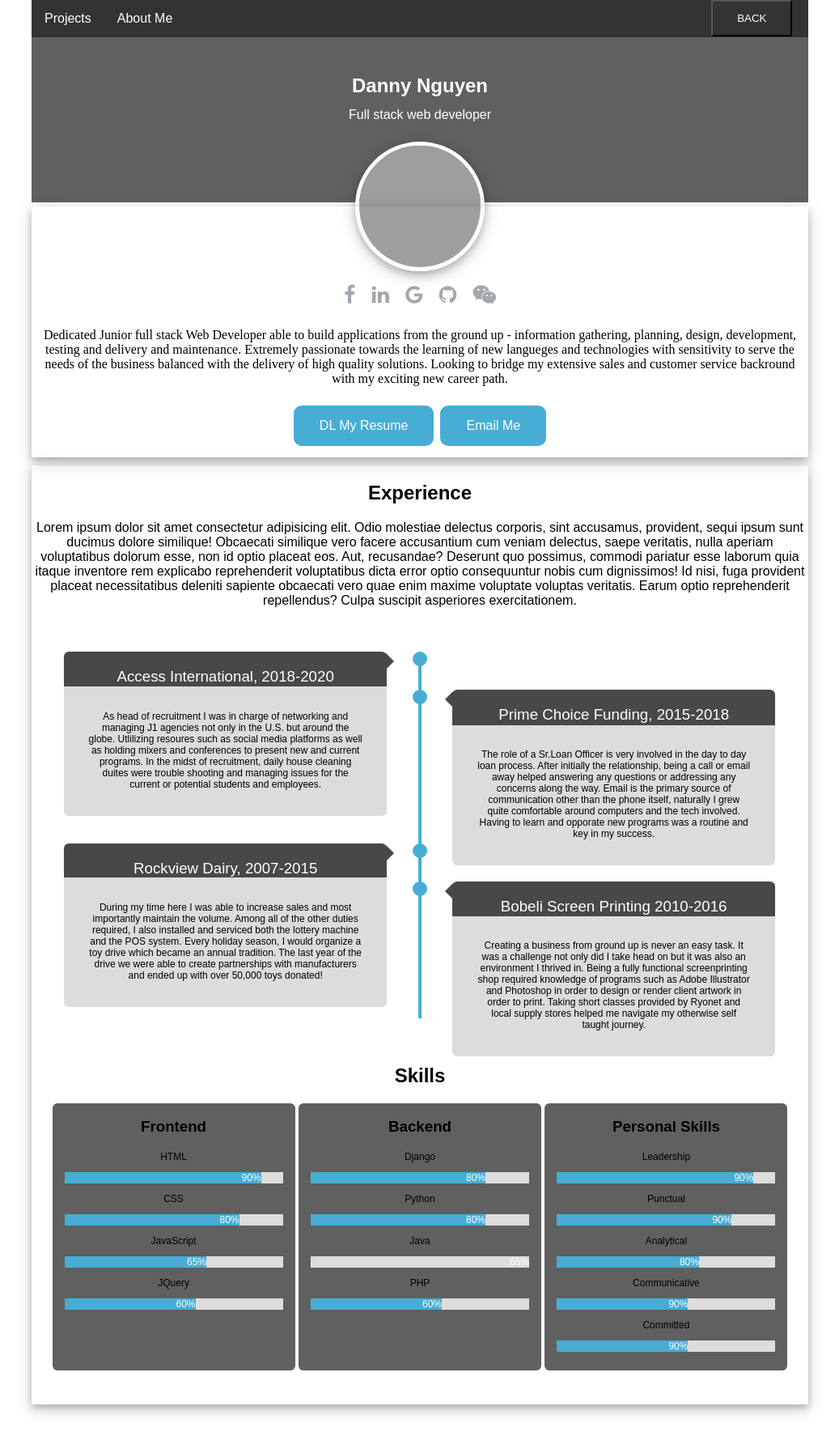
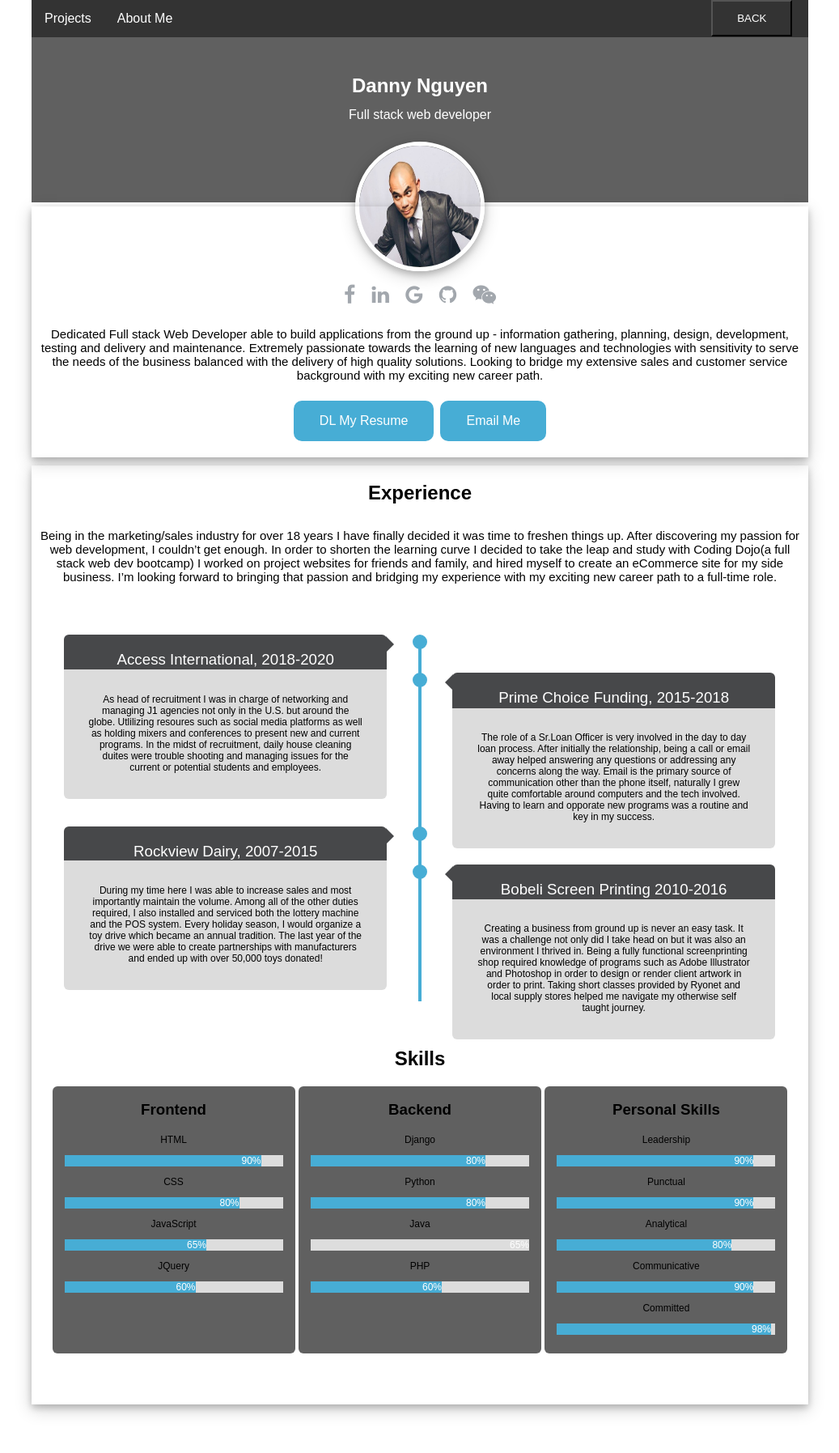
Before and after one commit to DannyLNguyen/danny_portfolio, a Django app: page /resume in a window 1280 px wide. Shown: the whole page at 81% size, without its empty margins (121-1158 px from the left). After the commit the page ends 1748 px from the top, so only its background shows below. Run offline with Django 3.2, Linux system fonts and the light colour scheme; grey boxes are pictures that could not be loaded.

Commit message:
personal info and added images
images added and info updated

```diff
--- a/danny_portfolio/static/style.css
+++ b/danny_portfolio/static/style.css
@@ -60,7 +60,7 @@ h1 {
         position: absolute;
         width: 630px;
         top:60%;
-        left: 60%;
+        left: 62%;
         transform: translate(-50%, -50%);
         margin: auto;
 
@@ -86,7 +86,8 @@ h1 {
 .contact_button {
         background-color: white;
         color: black;
-        border: 4px solid  black;
+
+        box-shadow: 0 4px 8px 0 rgba(0, 0, 0, 0.2), 0 6px 20px 0 rgba(0, 0, 0, 0.19);
 }
 
 .contact_button:hover {
@@ -165,7 +166,7 @@ ul {
       }
 
 
-img {
+#resume_img {
         border-radius: 50%;
         border: 5px solid white;
         height: 150px;
@@ -190,6 +191,8 @@ img {
 }
 #intro p{
         padding: 5px;
+        font-family: sans-serif;
+        font-size: 15px;
 }
 
 
@@ -239,7 +242,10 @@ img {
         text-align: center;
         font-family: sans-serif;
 
-
+}
+#experience_intro{
+        font-size: 15px;
+        padding: 10px;
 }
 
 .timeline {
@@ -450,6 +456,11 @@ img {
 .python {width: 80%; background-color: #47add5;}
 .js {width: 65%; background-color: #47add5;}
 .php {width: 60%; background-color: #47add5;}
+.leadership {width: 90%; background-color: #47add5;}
+.punctual {width: 90%; background-color: #47add5;}
+.analytical {width: 80%; background-color: #47add5;}
+.communicative {width: 90%; background-color: #47add5;}
+.committed {width: 98%; background-color: #47add5;}
 
 #personal_skills{
         height: 330px;
@@ -458,7 +469,27 @@ img {
         background-color: #606060;
         border-radius: 6px;
 
+}
 
+/* projects  section */
+
+.projects_img{
+        width: 400px;
+        height: 300px;
+        padding: 5px;
+        margin: 10px;
+        box-shadow: 0 4px 8px 0 rgba(0, 0, 0, 0.2), 0 6px 20px 0 rgba(0, 0, 0, 0.19);
 
 
 }
+#project_img_container{
+
+        display: inline-block;
+        margin: 0;
+        position: absolute;
+        top: 50%;
+        left: 50%;
+        transform: translate(-50%, -50%);
+
+
+}
--- a/danny_portfolio/templates/resume.html
+++ b/danny_portfolio/templates/resume.html
@@ -35,7 +35,7 @@
                         <p>Full stack web developer</p>
                 </div>
 
-                <img src="https://images.pexels.com/photos/3957982/pexels-photo-3957982.jpeg?auto=compress&cs=tinysrgb&dpr=2&h=750&w=1260"
+                <img id="resume_img" src="{% static 'images/IMG_5670.jpeg' %}"
                         alt="Avatar">
 
 
@@ -52,9 +52,9 @@
                         </div>
 
 
-                        <p>  Dedicated Junior full stack Web Developer able to build applications from the ground up - information gathering, planning, design, development, testing and delivery and maintenance. Extremely passionate towards the learning of new langueges and technologies with sensitivity to serve the needs of the business balanced with the delivery of high quality solutions. Looking to bridge my extensive sales and customer service backround with my exciting new career path.</p></br>
+                        <p>  Dedicated Full stack Web Developer able to build applications from the ground up - information gathering, planning, design, development, testing and delivery and maintenance. Extremely passionate towards the learning of new languages  and technologies with sensitivity to serve the needs of the business balanced with the delivery of high quality solutions. Looking to bridge my extensive sales and customer service background with my exciting new career path.</p></br>
 
-                        <a href="/images/resume.pdf" download class="resume_buttons">DL My Resume</a>
+                        <a href="{% static 'images/Danny_Resume.pdf' %}" download class="resume_buttons">DL My Resume</a>
                         <a href="/resume" class="resume_buttons"
                                 onClick="parent.location='mailto:dannynguyen626@yahoo.com?'">Email Me</a>
 
@@ -62,15 +62,7 @@
                 <div id="experience">
 
                         <h2>Experience</h2>
-                        <p>Lorem ipsum dolor sit amet consectetur adipisicing elit. Odio molestiae delectus corporis,
-                                sint accusamus, provident, sequi ipsum sunt ducimus dolore similique! Obcaecati
-                                similique vero facere accusantium cum veniam delectus, saepe veritatis, nulla aperiam
-                                voluptatibus dolorum esse, non id optio placeat eos. Aut, recusandae? Deserunt quo
-                                possimus, commodi pariatur esse laborum quia itaque inventore rem explicabo
-                                reprehenderit voluptatibus dicta error optio consequuntur nobis cum dignissimos! Id
-                                nisi, fuga provident placeat necessitatibus deleniti sapiente obcaecati vero quae enim
-                                maxime voluptate voluptas veritatis. Earum optio reprehenderit repellendus? Culpa
-                                suscipit asperiores exercitationem.</p></br>
+                        <p id="experience_intro">Being in the marketing/sales industry for over 18 years I have finally decided it was time to freshen things up. After discovering my passion for web development, I couldn’t get enough. In order to shorten the learning curve I decided to take the leap and study with Coding Dojo(a full stack web dev bootcamp) I worked on project websites for friends and family, and hired myself to create an eCommerce site for my side business. I’m looking forward to bringing that passion and bridging my experience with my exciting new career path to a full-time role.  </p></br>
 
                         <div class="timeline">
                                 <div class="container left">
@@ -152,26 +144,26 @@
                                                 <h3>Personal Skills</h3>
                                                 <p>Leadership</p>
                                                 <div class="skills_container">
-                                                        <div class="skills html">90%</div>
+                                                        <div class="skills leadership">90%</div>
                                                 </div>
 
                                                 <p>Punctual</p>
                                                 <div class="skills_container">
-                                                        <div class="skills css">90%</div>
+                                                        <div class="skills punctual">90%</div>
                                                 </div>
 
                                                 <p>Analytical</p>
                                                 <div class="skills_container">
-                                                        <div class="skills js">80%</div>
+                                                        <div class="skills analytical">80%</div>
                                                 </div>
 
                                                 <p>Communicative</p>
                                                 <div class="skills_container">
-                                                        <div class="skills php">90%</div>
+                                                        <div class="skills communicative">90%</div>
                                                 </div>
                                                 <p>Committed</p>
                                                 <div class="skills_container">
-                                                        <div class="skills php">90%</div>
+                                                        <div class="skills committed">98%</div>
                                                 </div>
                                         </div>
 
--- a/danny_portfolio/urls.py
+++ b/danny_portfolio/urls.py
@@ -4,5 +4,6 @@ urlpatterns = [
     path('', views.landing),
     path('contact_me', views.contact),
     path('resume', views.resume),
-    path('projects', views.projects)
+    path('projects', views.projects),
+    path('about_me', views.about)
 ]
--- a/danny_portfolio/views.py
+++ b/danny_portfolio/views.py
@@ -12,3 +12,7 @@ def resume(request):
 
 def projects(request):
     return render(request, 'projects.html')
+
+def about(request):
+
+    return render(request, 'about.html')
```
Also changed, not shown: danny_portfolio/static/js/script.js (added, +20 -0 lines), danny_portfolio/templates/about.html (added, +16 -0 lines), danny_portfolio/templates/projects.html (+24 -2 lines), danny_portfolio/static/danny_portfolio/images/luke_in_stroller.jpeg (deleted), danny_portfolio/static/images/IMG_5670.jpeg (added), danny_portfolio/static/images/danny_hawaii.jpeg (added), danny_portfolio/static/images/luke_in_stroller.jpg (added), danny_portfolio/static/images/stadium_chasers.jpeg (added), danny_portfolio/static/images/the_dad_life.jpeg (added), danny_portfolio/static/images/tiger.jpg (added), danny_portfolio/static/images/we_chat_QR.jpeg (added), 4 other files.
